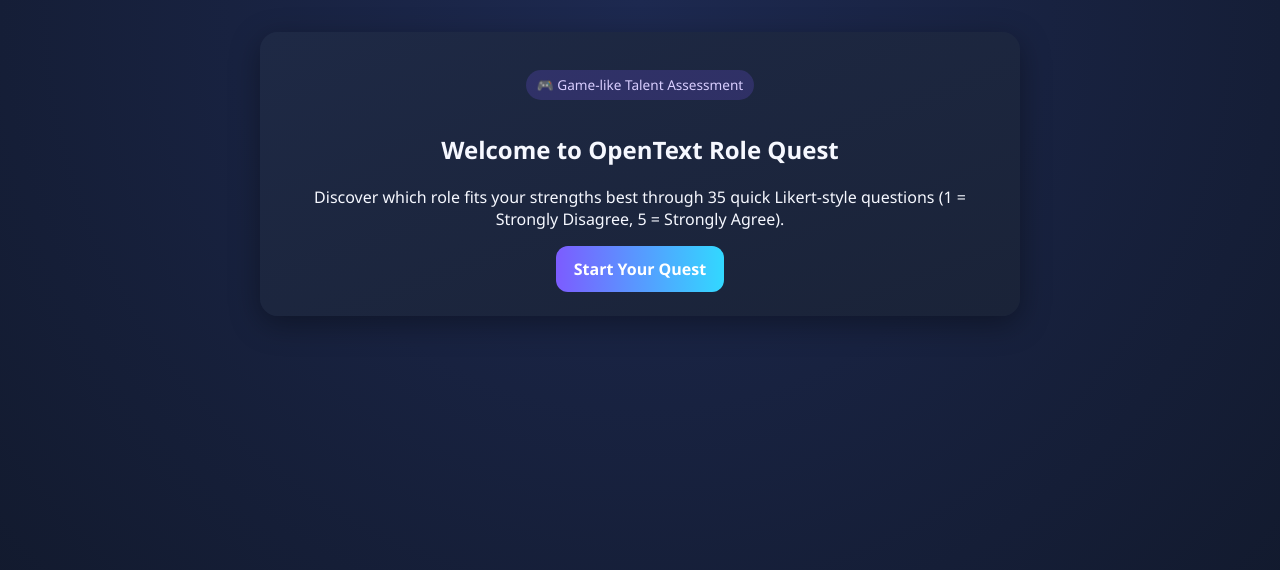
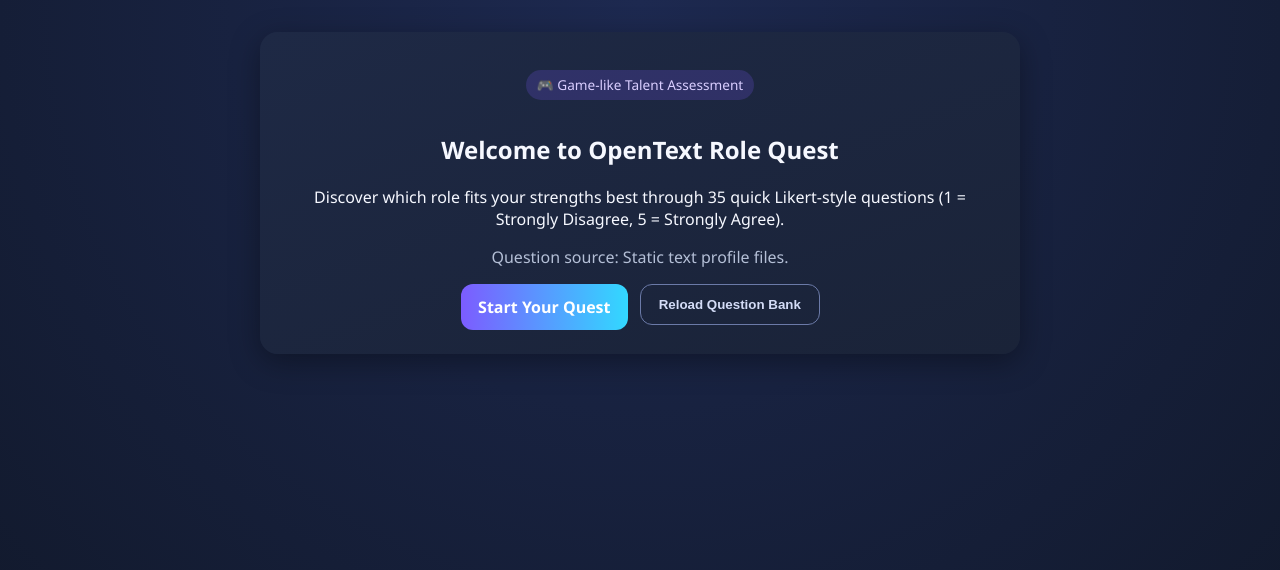
Before and after one commit to JamieSano/JamieSano, a Flask app: page / in a window 1280 px wide. Shown: the top 570 px of the page. Run offline with Flask 3, Linux system fonts and the light colour scheme.

Commit message:
Add PDF-based dynamic Copilot question generation

```diff
--- a/app.py
+++ b/app.py
@@ -1,16 +1,25 @@
 from __future__ import annotations
 
+import json
+import os
 import random
+import re
+from dataclasses import dataclass
 from pathlib import Path
-from dataclasses import dataclass
 
+import requests
 from flask import Flask, redirect, render_template, request, session, url_for
+from pypdf import PdfReader
 
 
 BASE_DIR = Path(__file__).resolve().parent
-PROFILE_DIR = BASE_DIR / "job_profiles"
+TEXT_PROFILE_DIR = BASE_DIR / "job_profiles"
+PDF_PROFILE_DIR = BASE_DIR / "job_profiles_pdf"
 LIKERT_MIN = 1
 LIKERT_MAX = 5
+ROLE_COUNT = 7
+QUESTIONS_PER_ROLE = 5
+MIN_STATEMENTS_PER_ROLE = 7
 
 
 @dataclass
@@ -22,52 +31,196 @@ class JobProfile:
     statements: list[str]
 
 
-def load_profiles() -> list[JobProfile]:
-    profiles: list[JobProfile] = []
-    for file_path in sorted(PROFILE_DIR.glob("*.txt")):
-        raw_lines = [line.strip() for line in file_path.read_text(encoding="utf-8").splitlines() if line.strip()]
-        data: dict[str, str] = {}
+class CopilotQuestionGenerator:
+    """Generates Likert statements from role material using GitHub Models (Copilot token), with local fallback."""
+
+    def __init__(self) -> None:
+        self.token = os.getenv("GITHUB_TOKEN") or os.getenv("GH_TOKEN")
+        self.endpoint = os.getenv("COPILOT_MODELS_ENDPOINT", "https://models.inference.ai.azure.com/chat/completions")
+        self.model = os.getenv("COPILOT_MODEL", "gpt-4o-mini")
+
+    def generate(self, role: str, description: str, material: str, count: int = 7) -> tuple[list[str], str]:
+        if self.token:
+            try:
+                statements = self._generate_via_api(role=role, description=description, material=material, count=count)
+                if len(statements) == count:
+                    return statements, "copilot"
+            except Exception:
+                pass
+        return self._generate_locally(role=role, description=description, material=material, count=count), "local-fallback"
+
+    def _generate_via_api(self, role: str, description: str, material: str, count: int) -> list[str]:
+        system_prompt = (
+            "You create psychometric-style Likert statements for career fit assessments. "
+            "Return strict JSON only."
+        )
+        user_prompt = f"""
+Create exactly {count} first-person Likert statements for a {role} role.
+Use the role material and description below.
+Rules:
+- each statement should be 8-18 words
+- use clear, work-relevant wording
+- avoid duplicates
+- no numbering, no markdown
+- output JSON object with a single key: statements (array of strings)
+
+Role: {role}
+Description: {description}
+Material:\n{material[:8000]}
+"""
+        response = requests.post(
+            self.endpoint,
+            headers={
+                "Authorization": f"Bearer {self.token}",
+                "Content-Type": "application/json",
+            },
+            timeout=25,
+            json={
+                "model": self.model,
+                "messages": [
+                    {"role": "system", "content": system_prompt},
+                    {"role": "user", "content": user_prompt},
+                ],
+                "temperature": 0.7,
+                "response_format": {"type": "json_object"},
+            },
+        )
+        response.raise_for_status()
+        data = response.json()
+        content = data["choices"][0]["message"]["content"]
+        parsed = json.loads(content)
+        statements = [self._normalize_statement(item) for item in parsed.get("statements", [])]
+        return [item for item in statements if item][:count]
+
+    def _generate_locally(self, role: str, description: str, material: str, count: int) -> list[str]:
+        seed_sentences = self._extract_candidate_sentences(material)
+        if not seed_sentences:
+            seed_sentences = self._extract_candidate_sentences(description)
+
+        templates = [
+            "I enjoy {topic}.",
+            "I am motivated to improve {topic}.",
+            "I feel confident when working on {topic}.",
+            "I stay curious about {topic}.",
+            "I can communicate clearly about {topic}.",
+            "I am patient while handling {topic}.",
+            "I like collaborating with others on {topic}.",
+            "I enjoy solving problems involving {topic}.",
+            "I pay attention to details in {topic}.",
+        ]
+
+        topics = []
+        for sentence in seed_sentences:
+            cleaned = re.sub(r"[^a-zA-Z0-9\s-]", "", sentence).strip()
+            if 4 <= len(cleaned.split()) <= 12:
+                topics.append(cleaned.lower())
+
+        if not topics:
+            topics = [f"key tasks for {role.lower()}"]
+
         statements: list[str] = []
-        in_statements = False
+        for idx in range(count):
+            topic = topics[idx % len(topics)]
+            template = templates[idx % len(templates)]
+            statements.append(self._normalize_statement(template.format(topic=topic)))
 
-        for line in raw_lines:
-            if line == "LikertStatements:":
-                in_statements = True
-                continue
+        return statements[:count]
 
-            if in_statements and line.startswith("- "):
-                statements.append(line[2:])
-            elif not in_statements and ": " in line:
-                key, value = line.split(": ", 1)
-                data[key] = value
+    @staticmethod
+    def _extract_candidate_sentences(text: str) -> list[str]:
+        chunks = re.split(r"[\n\r\.\?!;]+", text)
+        filtered = [chunk.strip() for chunk in chunks if 5 <= len(chunk.split()) <= 20]
+        return filtered[:20]
 
-        if len(statements) != 7:
-            raise ValueError(f"{file_path.name} must contain exactly 7 Likert statements.")
-
-        profiles.append(
-            JobProfile(
-                key=file_path.stem,
-                role=data["Role"],
-                description=data["Description"],
-                fun_fact=data["Fun Fact"],
-                statements=statements,
-            )
-        )
-
-    if len(profiles) != 7:
-        raise ValueError("Exactly 7 job profile files are required in job_profiles/.")
-
-    return profiles
+    @staticmethod
+    def _normalize_statement(statement: str) -> str:
+        normalized = " ".join(statement.strip().split())
+        if not normalized:
+            return ""
+        if not normalized.endswith("."):
+            normalized += "."
+        return normalized[0].upper() + normalized[1:]
 
 
-PROFILES = load_profiles()
+def read_pdf_text(pdf_path: Path) -> str:
+    reader = PdfReader(str(pdf_path))
+    return "\n".join(page.extract_text() or "" for page in reader.pages)
+
+
+def parse_text_profile(file_path: Path) -> JobProfile:
+    raw_lines = [line.strip() for line in file_path.read_text(encoding="utf-8").splitlines() if line.strip()]
+    data: dict[str, str] = {}
+    statements: list[str] = []
+    in_statements = False
+
+    for line in raw_lines:
+        if line == "LikertStatements:":
+            in_statements = True
+            continue
+
+        if in_statements and line.startswith("- "):
+            statements.append(line[2:])
+        elif not in_statements and ": " in line:
+            key, value = line.split(": ", 1)
+            data[key] = value
+
+    if len(statements) < MIN_STATEMENTS_PER_ROLE:
+        raise ValueError(f"{file_path.name} must contain at least {MIN_STATEMENTS_PER_ROLE} Likert statements.")
+
+    return JobProfile(
+        key=file_path.stem,
+        role=data["Role"],
+        description=data["Description"],
+        fun_fact=data["Fun Fact"],
+        statements=statements,
+    )
+
+
+def parse_pdf_profile(file_path: Path, generator: CopilotQuestionGenerator) -> JobProfile:
+    text = read_pdf_text(file_path)
+    lines = [line.strip() for line in text.splitlines() if line.strip()]
+    role = lines[0] if lines else file_path.stem.replace("_", " ").title()
+    description = lines[1] if len(lines) > 1 else f"{role} contributes to enterprise outcomes at OpenText."
+    fun_fact = lines[2] if len(lines) > 2 else f"OpenText teams rely on {role.lower()} skills for customer impact."
+
+    statements, _source = generator.generate(role=role, description=description, material=text, count=MIN_STATEMENTS_PER_ROLE)
+    return JobProfile(
+        key=file_path.stem,
+        role=role,
+        description=description,
+        fun_fact=fun_fact,
+        statements=statements,
+    )
+
+
+def load_profiles() -> tuple[list[JobProfile], str]:
+    generator = CopilotQuestionGenerator()
+
+    pdf_files = sorted(PDF_PROFILE_DIR.glob("*.pdf")) if PDF_PROFILE_DIR.exists() else []
+    if pdf_files:
+        profiles = [parse_pdf_profile(path, generator) for path in pdf_files]
+        return profiles, "pdf-copilot"
+
+    text_files = sorted(TEXT_PROFILE_DIR.glob("*.txt")) if TEXT_PROFILE_DIR.exists() else []
+    profiles = [parse_text_profile(path) for path in text_files]
+    return profiles, "txt-static"
+
+
+def validate_profiles(profiles: list[JobProfile]) -> None:
+    if len(profiles) != ROLE_COUNT:
+        raise ValueError(f"Exactly {ROLE_COUNT} job profile files are required.")
+    for profile in profiles:
+        if len(profile.statements) < MIN_STATEMENTS_PER_ROLE:
+            raise ValueError(f"{profile.key} must contain at least {MIN_STATEMENTS_PER_ROLE} statements.")
+
+
+PROFILES, PROFILE_SOURCE = load_profiles()
+validate_profiles(PROFILES)
 PROFILE_LOOKUP = {profile.key: profile for profile in PROFILES}
-QUESTIONS_PER_ROLE = 5
-
 
 
 app = Flask(__name__)
-app.secret_key = "replace-this-with-a-secure-secret"
+app.secret_key = os.getenv("FLASK_SECRET_KEY", "replace-this-with-a-secure-secret")
 
 
 def get_question_sequence() -> list[dict[str, str | int]]:
@@ -84,7 +237,7 @@ def get_question_sequence() -> list[dict[str, str | int]]:
 @app.get("/")
 def welcome():
     session.clear()
-    return render_template("welcome.html")
+    return render_template("welcome.html", profile_source=PROFILE_SOURCE)
 
 
 @app.get("/start")
@@ -189,5 +342,17 @@ def evaluate():
     )
 
 
+@app.post("/admin/reload-profiles")
+def reload_profiles():
+    global PROFILES, PROFILE_LOOKUP, PROFILE_SOURCE
+
+    profiles, source = load_profiles()
+    validate_profiles(profiles)
+    PROFILES = profiles
+    PROFILE_SOURCE = source
+    PROFILE_LOOKUP = {profile.key: profile for profile in profiles}
+    return redirect(url_for("welcome"))
+
+
 if __name__ == "__main__":
     app.run(debug=True)
--- a/requirements.txt
+++ b/requirements.txt
@@ -1 +1,3 @@
 Flask==3.0.3
+requests==2.32.3
+pypdf==5.1.0
--- a/static/styles.css
+++ b/static/styles.css
@@ -145,3 +145,18 @@ input[type="text"] {
   padding: 0.6rem 0.8rem;
   margin-bottom: 0.45rem;
 }
+
+
+.hero-actions {
+  margin-top: 1rem;
+  display: flex;
+  gap: 0.75rem;
+  justify-content: center;
+  flex-wrap: wrap;
+}
+
+.btn.secondary {
+  background: transparent;
+  border: 1px solid #6b7aa8;
+  color: #d4dcf7;
+}
--- a/templates/welcome.html
+++ b/templates/welcome.html
@@ -7,6 +7,19 @@
     Discover which role fits your strengths best through 35 quick Likert-style questions
     (1 = Strongly Disagree, 5 = Strongly Agree).
   </p>
-  <a class="btn" href="{{ url_for('start') }}">Start Your Quest</a>
+  <p class="muted">
+    Question source:
+    {% if profile_source == 'pdf-copilot' %}
+      PDF-based dynamic generation (Copilot/API or local fallback).
+    {% else %}
+      Static text profile files.
+    {% endif %}
+  </p>
+  <div class="hero-actions">
+    <a class="btn" href="{{ url_for('start') }}">Start Your Quest</a>
+    <form method="post" action="{{ url_for('reload_profiles') }}">
+      <button class="btn secondary" type="submit">Reload Question Bank</button>
+    </form>
+  </div>
 </section>
 {% endblock %}
```
Also changed, not shown: README.md, 1 other file.
